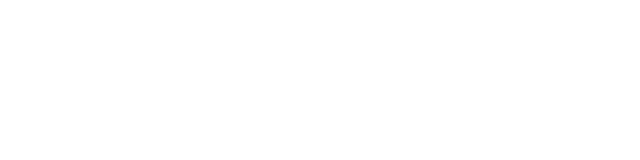
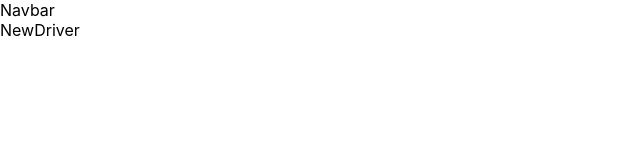
Before and after one commit to Codevid-21/Driver-Order-Tracking, a React (Create React App) app in the folder frontend/: page /newdriver in a window 1280 px wide. Shown: the top 160 px of the page, without its empty margins (0-640 px from the left). Built offline with nearby package versions, Linux system fonts and the light colour scheme.

Commit message:
pages created

```diff
--- a/frontend/package.json
+++ b/frontend/package.json
@@ -8,6 +8,7 @@
     "@testing-library/user-event": "^12.8.3",
     "react": "^17.0.2",
     "react-dom": "^17.0.2",
+    "react-router-dom": "^5.3.0",
     "react-scripts": "4.0.3",
     "web-vitals": "^1.1.2"
   },
--- a/frontend/src/App.js
+++ b/frontend/src/App.js
@@ -1,8 +1,26 @@
-import './App.css';
+import "./App.css";
+import NavBar from "./components/NavBar.jsx";
+import { BrowserRouter, Route, Switch } from "react-router-dom";
+import Home from "./pages/Home.jsx";
+import Orders from "./pages/Orders.jsx";
+import NewDriver from "./pages/NewDriver.jsx";
+import SelectDrivers from "./pages/SelectDrivers.jsx";
+import Summary from "./pages/Summary.jsx";
+
 
 function App() {
   return (
     <div className="App">
+      <BrowserRouter>
+        <NavBar />
+        <Switch>
+          <Route exact path="/" > <Home /> </Route>
+          <Route path="/orders"> <Orders /> </Route>
+          <Route path="/newdriver"> <NewDriver /> </Route>
+          <Route path="/selectdrivers"> <SelectDrivers /> </Route>
+          <Route path="/summary"> <Summary /> </Route>
+        </Switch>
+      </BrowserRouter>
     </div>
   );
 }
--- /dev/null
+++ b/frontend/src/components/NavBar.jsx
@@ -0,0 +1,7 @@
+import React from "react";
+
+function NavBar() {
+  return <div>Navbar</div>;
+}
+
+export default NavBar;
--- /dev/null
+++ b/frontend/src/pages/Home.jsx
@@ -0,0 +1,7 @@
+import React from "react";
+
+function Home() {
+  return <div>Home</div>;
+}
+
+export default Home;
--- /dev/null
+++ b/frontend/src/pages/NewDriver.jsx
@@ -0,0 +1,7 @@
+import React from "react";
+
+function NewDriver() {
+  return <div>NewDriver</div>;
+}
+
+export default NewDriver;
--- /dev/null
+++ b/frontend/src/pages/Orders.jsx
@@ -0,0 +1,7 @@
+import React from "react";
+
+function Orders() {
+  return <div>Orders</div>;
+}
+
+export default Orders;
--- /dev/null
+++ b/frontend/src/pages/SelectDrivers.jsx
@@ -0,0 +1,7 @@
+import React from "react";
+
+function SelectDrivers() {
+  return <div>SelectDrivers</div>;
+}
+
+export default SelectDrivers;
--- /dev/null
+++ b/frontend/src/pages/Summary.jsx
@@ -0,0 +1,7 @@
+import React from "react";
+
+function Summary() {
+  return <div>Summary</div>;
+}
+
+export default Summary;
```
Also changed, not shown: 1 other file (tests, documents, lock files or other folders).
